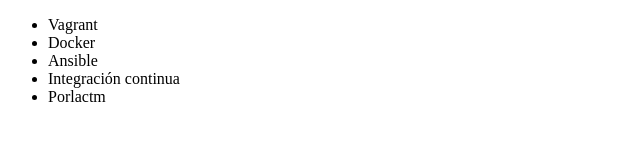
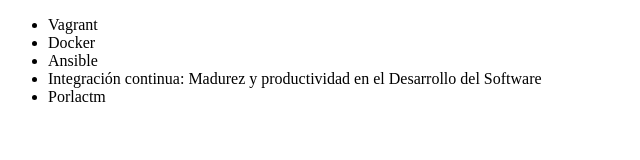
Before and after one commit to Gior182/alura-git, a plain HTML site: page index.html in a window 1280 px wide. Shown: the whole page, without its empty margins (0-640 px from the left). Drawn offline with Linux system fonts and the light colour scheme.

Commit message:
Renombrando curso de Integración Continua

```diff
--- a/index.html
+++ b/index.html
@@ -9,7 +9,7 @@
          <li> Vagrant </li>
          <li> Docker </li>
          <li> Ansible </li>
-         <li> Integración continua </li>
+         <li> Integración continua: Madurez y productividad en el Desarrollo del Software </li>
          <li> Porlactm </li>
 
      </ul>
```
